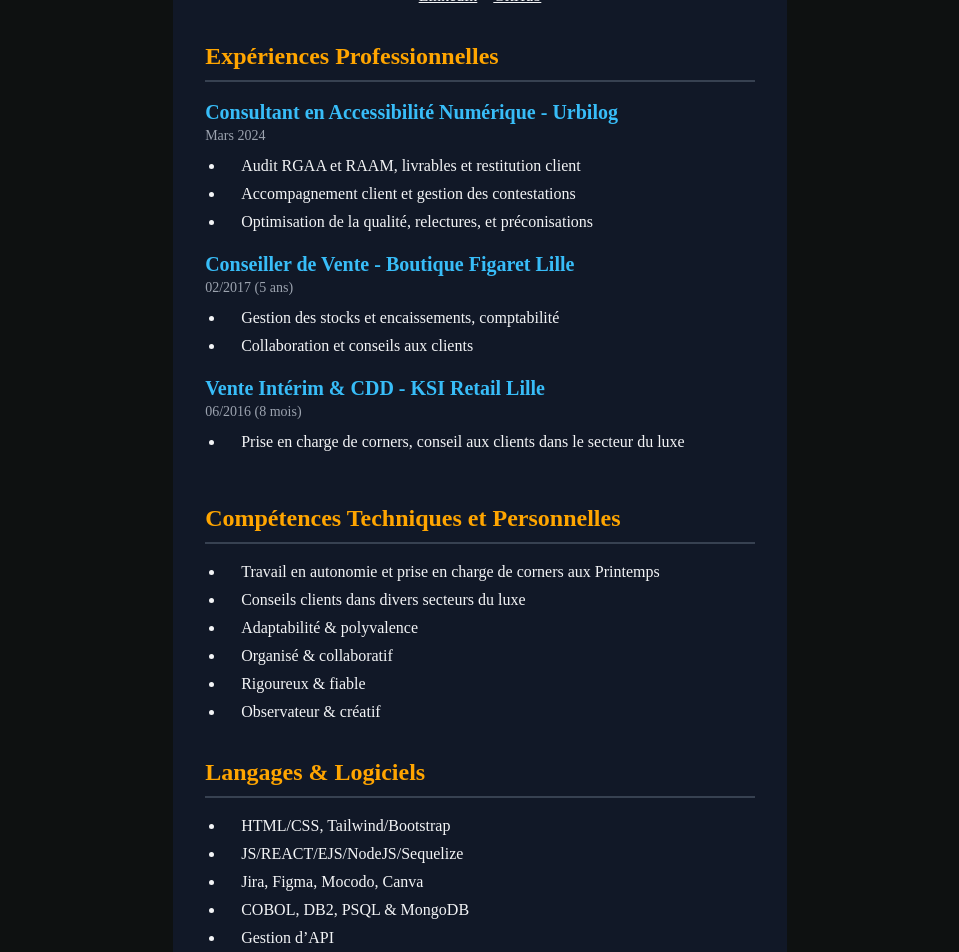
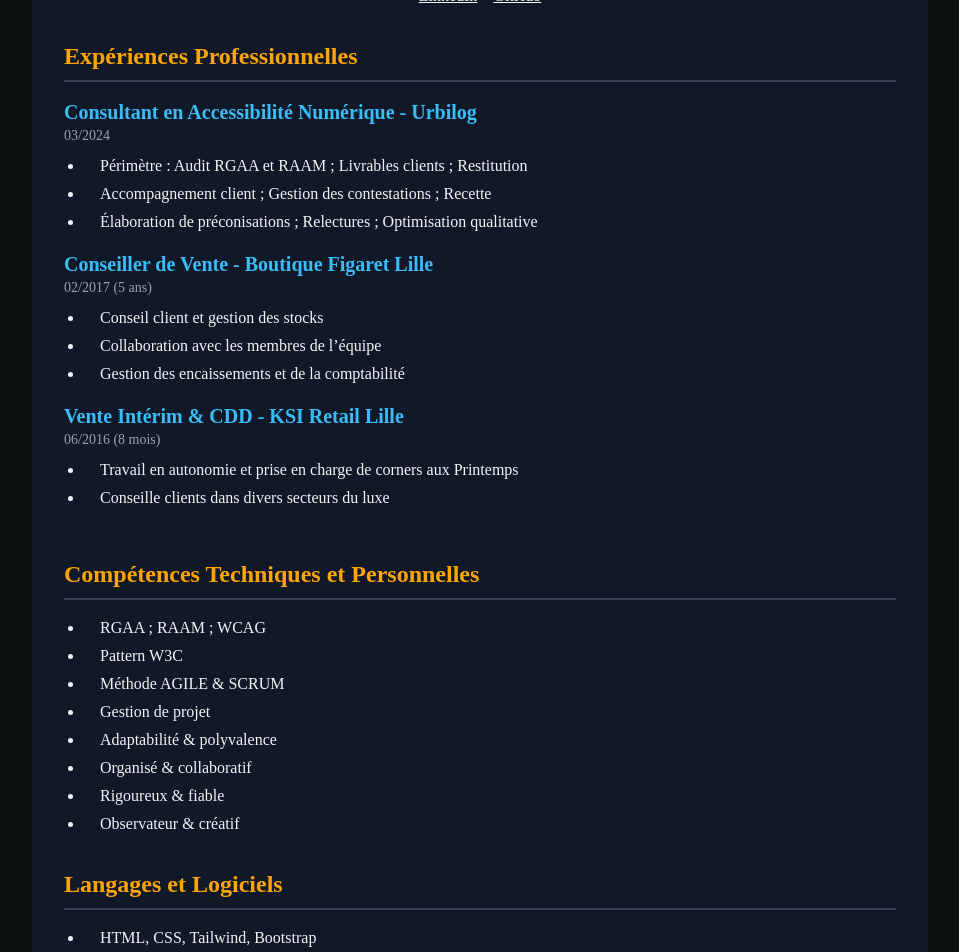
Before and after one commit to ThibautRaimond/portfolio, a React (Create React App) app: page /portfolio/cvaccessible in a window 1280 px wide. Shown: the part 420-1372 px from the top of the page, without its empty margins (160-1119 px from the left). Built offline with nearby package versions, Linux system fonts and the light colour scheme.

Commit message:
fix cv accessible 2

```diff
--- a/src/pages/CvAccessible.jsx
+++ b/src/pages/CvAccessible.jsx
@@ -13,6 +13,8 @@ function CvAccessible() {
     >
     Retour à la page profil
     </Link>
+
+    {/* --------- COORDONNÉES ---------  */}
     </div>
     <div className="bg-gray-900 text-gray-100 p-8 max-w-4xl mx-auto m-4 flex flex-col justify-center align-center">
     <header className="text-center mb-8">
@@ -44,57 +46,70 @@ function CvAccessible() {
     </div>
     </header>
 
+     {/* --------- EXPÉRIENCES PROFESSIONNELLES ---------  */}
     <section className="mb-8">
     <h3 className="text-2xl font-semibold mb-4 border-b-2 border-gray-700 pb-2 text-[#FFA500]">Expériences Professionnelles</h3>
+
     <article className="mb-4">
     <h4 className="text-sky-400 text-xl font-bold">Consultant en Accessibilité Numérique - Urbilog</h4>
-            <p className="text-sm text-gray-400 mb-2">Mars 2024</p>
+    <p className="text-sm text-gray-400 mb-2">03/2024</p>
     <ul className="list-disc ml-5 space-y-1">
-              <li>Audit RGAA et RAAM, livrables et restitution client</li>
-              <li>Accompagnement client et gestion des contestations</li>
-              <li>Optimisation de la qualité, relectures, et préconisations</li>
+    <li>Périmètre : Audit RGAA et RAAM ; Livrables clients ; Restitution</li>
+    <li>Accompagnement client ; Gestion des contestations ; Recette</li>
+    <li>Élaboration de préconisations ; Relectures ; Optimisation qualitative</li>
     </ul>
     </article>
+
     <article className="mb-4">
     <h4 className="text-sky-400 text-xl font-bold">Conseiller de Vente - Boutique Figaret Lille</h4>
     <p className="text-sm text-gray-400 mb-2">02/2017 (5 ans)</p>
     <ul className="list-disc ml-5 space-y-1">
-              <li>Gestion des stocks et encaissements, comptabilité</li>
-              <li>Collaboration et conseils aux clients</li>
+    <li>Conseil client et gestion des stocks</li>
+    <li>Collaboration avec les membres de l’équipe</li>
+    <li>Gestion des encaissements et de la comptabilité</li>
     </ul>
     </article>
+
     <article className="mb-4">
     <h4 className="text-sky-400 text-xl font-bold">Vente Intérim & CDD - KSI Retail Lille</h4>
     <p className="text-sm text-gray-400 mb-2">06/2016 (8 mois)</p>
     <ul className="list-disc ml-5 space-y-1">
-              <li>Prise en charge de corners, conseil aux clients dans le secteur du luxe</li>
+    <li>Travail en autonomie et prise en charge de corners aux Printemps</li>
+    <li>Conseille clients dans divers secteurs du luxe</li>
     </ul>
     </article>
     </section>
 
+    {/* --------- COMPÉTENCES TECHNIQUES ET PERSONNELLES ---------  */}
     <section className="mb-8">
     <h3 className="text-2xl font-semibold mb-4 border-b-2 border-gray-700 pb-2 text-[#FFA500]">Compétences Techniques et Personnelles</h3>
     <ul className="list-disc ml-5 space-y-1">
-            <li>Travail en autonomie et prise en charge de corners aux Printemps</li>
-            <li>Conseils clients dans divers secteurs du luxe</li>
+    <li>RGAA ; RAAM ; WCAG</li>
+    <li>Pattern W3C</li>
+    <li>Méthode AGILE & SCRUM</li>
+    <li>Gestion de projet</li>
+
     <li>Adaptabilité & polyvalence</li>
     <li>Organisé & collaboratif</li>
     <li>Rigoureux & fiable</li>
     <li>Observateur & créatif</li>
+
     </ul>
     </section>
 
+{/* --------- LANGAGES & LOGICIELS ---------  */}
     <section className="mb-8">
-          <h3 className="text-2xl font-semibold mb-4 border-b-2 border-gray-700 pb-2 text-[#FFA500]">Langages & Logiciels</h3>
+    <h3 className="text-2xl font-semibold mb-4 border-b-2 border-gray-700 pb-2 text-[#FFA500]">Langages et Logiciels</h3>
     <ul className="list-disc ml-5 space-y-1">
-            <li>HTML/CSS, Tailwind/Bootstrap</li>
-            <li>JS/REACT/EJS/NodeJS/Sequelize</li>
+    <li>HTML, CSS, Tailwind, Bootstrap</li>
+    <li>JS, REACT, EJS, NodeJS, Sequelize</li>
     <li>Jira, Figma, Mocodo, Canva</li>
-            <li>COBOL, DB2, PSQL & MongoDB</li>
+    <li>COBOL, DB2, PSQL et MongoDB</li>
     <li>Gestion d’API</li>
     </ul>
     </section>
 
+    {/* --------- FORMATIONS ---------  */}
     <section className="mb-8">
     <h3 className="text-2xl font-semibold mb-4 border-b-2 border-gray-700 pb-2 text-[#FFA500]">Formations</h3>
     <article className="mb-4">
@@ -115,10 +130,12 @@ function CvAccessible() {
     <article className="mb-4">
     <h4 className="text-sky-400 text-xl font-bold">BTS Management des Unités Commerciales - Institut Saint Jude</h4>
     <p className="text-sm text-gray-400">2016 (2 ans)</p>
-            <p>Management d'équipe, gestion commerciale et relation client</p>
+    <p>Formation au management de l'équipe, gestion opérationnelle de l'unité
+    commerciale et de la relation client. Animation et dynamisation de l'offre.</p>
     </article>
     </section>
 
+    {/* --------- langues ---------  */}
     <section className="mb-8">
     <h3 className="text-2xl font-semibold mb-4 border-b-2 border-gray-700 pb-2 text-[#FFA500]">Langues</h3>
     <ul className="list-disc ml-5 space-y-1">
@@ -127,6 +144,7 @@ function CvAccessible() {
     </ul>
     </section>
 
+    {/* --------- Centres d'intérêt ---------  */}
     <section className="mb-8">
     <h3 className="text-2xl font-semibold mb-4 border-b-2 border-gray-700 pb-2 text-[#FFA500]">Centres d'Intérêt</h3>
     <ul className="list-disc ml-5 space-y-1">
```
Also changed, not shown: 8 other files (tests, documents, lock files or other folders). Lines whose indentation alone changed are shown as unchanged.
